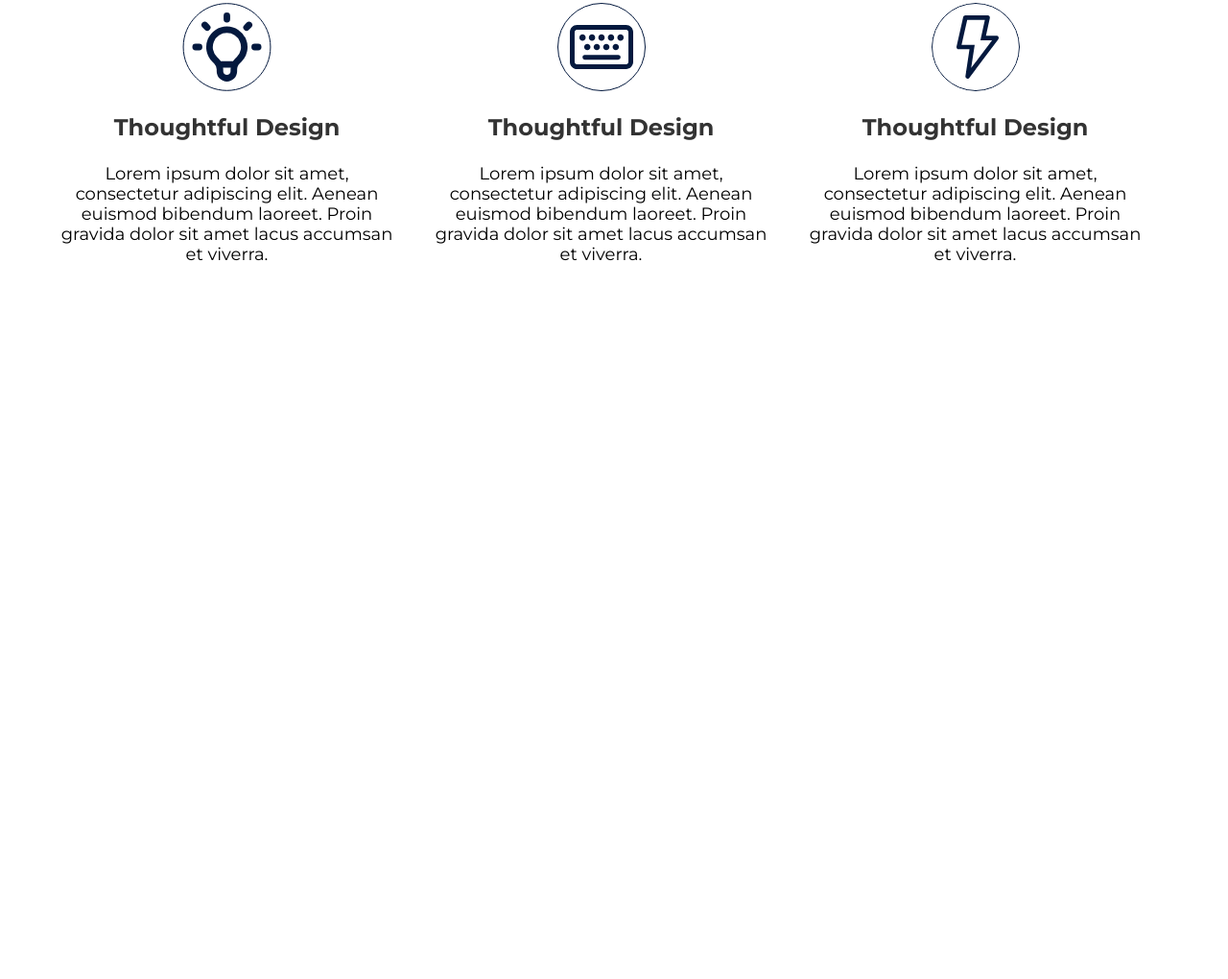
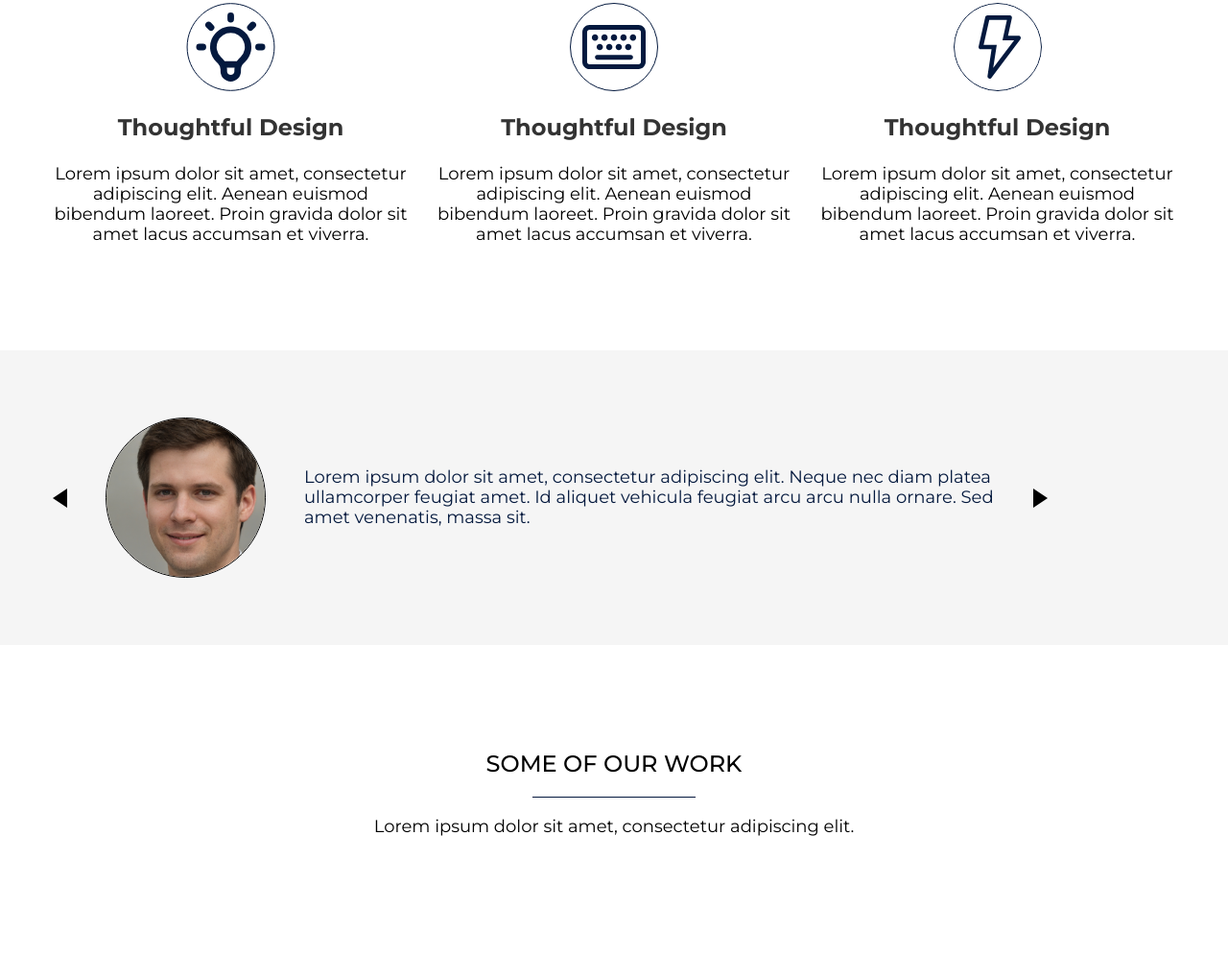
Before and after one commit to DaniilT048/revision-of-material-layout, a plain HTML site: page index.html in a window 1280 px wide. Shown: the part 1388-2408 px from the top of the page at 96% size. Before the commit the page ends 1774 px from the top, so only its background shows below. Drawn offline with Linux system fonts and the light colour scheme.

Commit message:
gallery section with grid start

```diff
--- a/css/style.css
+++ b/css/style.css
@@ -65,7 +65,7 @@ header .container {
 }
 
 .banner {
-    background: linear-gradient(to right, rgba(255, 255, 255, 0.85) 0%, rgba(253, 253, 253, 0.85)), url("../images/image-bg.svg") center no-repeat;
+    background: linear-gradient(to right, rgba(255, 255, 255, 0.69) 0%, rgba(253, 253, 253, 0.69)), url("../images/image-bg.svg") center no-repeat;
     background-size: cover;
 
 }
@@ -175,6 +175,7 @@ section .social__section {
     line-height: 28px;
     text-align: center;
     margin-bottom: 20px;
+    text-transform: uppercase;
 
 }
 
@@ -196,7 +197,7 @@ section .social__section {
 .article__info {
     display: flex;
     justify-content: space-between;
-    align-items: center;
+    gap: 27px;
 }
 
 .info__card-title {
@@ -214,11 +215,10 @@ section .social__section {
     line-height: 21px;
     color: #000000;
     text-align: center;
+    max-width: 371px;
 }
 
-.article__info-card {
-    margin-right: 27px;
-}
+
 
 .info__card-image {
     display: flex;
@@ -226,3 +226,79 @@ section .social__section {
     justify-content: center;
     margin-bottom: 24px;
 }
+
+.reviews__info{
+    display: flex;
+    align-items: center;
+    padding: 40px 0;
+}
+
+.reviews__info-text{
+    font-weight: 400;
+    font-size: 18px;
+    line-height: 21px;
+    vertical-align: middle;
+    margin-right: 40px;
+    color: #04193E;
+    max-width: 720px;
+}
+
+.reviews__info-name{
+    font-weight: 500;
+    font-size: 30px;
+    line-height: 34px;
+    align-items: center;
+}
+
+/*.reviews__info-name::before{*/
+/*    content: "";*/
+/*    display: block;*/
+/*    border-bottom: 2px solid #04193E;*/
+/*}*/
+
+.reviews__info-img{
+    max-width: 167px;
+    border: 1px solid black;
+    border-radius: 50%;
+    margin-right: 40px;
+    margin-left: 40px;
+}
+
+.info__arrow-left {
+    width: 0;
+    height: 0;
+    border-top: 10px solid transparent;
+    border-right: 15px solid black;
+    border-bottom: 10px solid transparent;
+    transform: rotate(0deg);
+}
+
+.info__arrow-right {
+    width: 0;
+    height: 0;
+    border-top: 10px solid transparent;
+    border-left: 15px solid black;
+    border-bottom: 10px solid transparent;
+    transform: rotate(0deg);
+}
+
+.reviews__separator{
+    width: 70px;
+    margin-right: 40px;
+}
+
+.gallery{
+    max-width: 1440px;
+}
+
+.gallery__wrapper{
+    display: grid;
+    grid-template-columns: 1fr 1fr 1fr 1fr;
+    grid-template-rows: 1fr 1fr;
+}
+
+@media (max-width: 1080px) {
+    .banner__image{
+        display: none;
+    }
+}
--- a/index.html
+++ b/index.html
@@ -38,7 +38,7 @@
                 </p>
                 <button class="banner__info-button">Learn more</button>
             </div>
-            <img class="banner__image" src="./images/image%2028.svg" alt="" >
+            <img class="banner__image" src="./images/image%2028.svg" alt="">
         </div>
     </div>
 </section>
@@ -73,7 +73,7 @@
             <div class="article__info">
 
                 <div class="article__info-card">
-                    <div class="info__card-image" >
+                    <div class="info__card-image">
                         <img src="./images/icon-article-first.svg" alt="">
                     </div>
                     <h3 class="info__card-title">
@@ -112,5 +112,53 @@
         </div>
     </div>
 </section>
+<section class="reviews social">
+    <div class="container">
+        <div class="reviews__info ">
+            <div class="info__arrow-left"></div>
+            <img class="reviews__info-img" src="./images/jon_doe.png" alt="">
+            <p class="reviews__info-text">
+                Lorem ipsum dolor sit amet, consectetur adipiscing elit. Neque nec diam platea ullamcorper feugiat amet.
+                Id aliquet vehicula feugiat arcu arcu nulla ornare. Sed amet venenatis, massa sit.
+            </p>
+            <div class="info__arrow-right"></div>
+
+        </div>
+    </div>
+</section>
+<section class="article">
+    <div class="container">
+        <div class="article__section">
+            <h2 class="article__title">some of our work</h2>
+            <div class="article__separator"></div>
+            <p class="article__text">Lorem ipsum dolor sit amet, consectetur adipiscing elit.</p>
+        </div>
+    </div>
+</section>
+<section class="gallery">
+    <div class="gallery__wrapper">
+        <div class="wrapper-img">
+            <img src="" alt="">
+        </div>
+        <div class="wrapper-img">
+            <img src="" alt="">
+        </div>
+        <div class="wrapper-img">
+            <img src="" alt="">
+        </div>
+        <div class="wrapper-img">
+            <img src="" alt="">
+        </div>
+        <div class="wrapper-img">
+            <img src="" alt="">
+        </div>
+        <div class="wrapper-img">
+            <img src="" alt="">
+        </div>
+        <div class="wrapper-img">
+            <img src="" alt="">
+        </div>
+    </div>
+</section>
 </body>
 </html>
```
Also changed, not shown: images/jon_doe.png (added).
